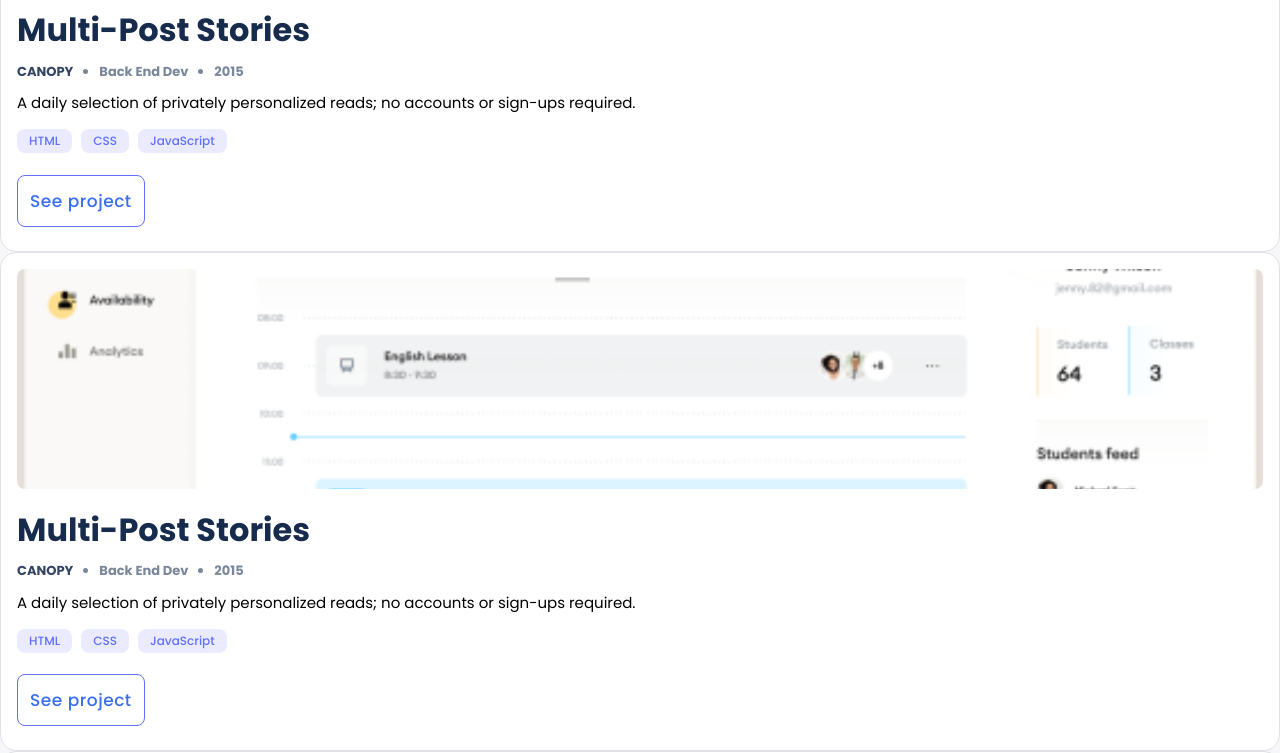
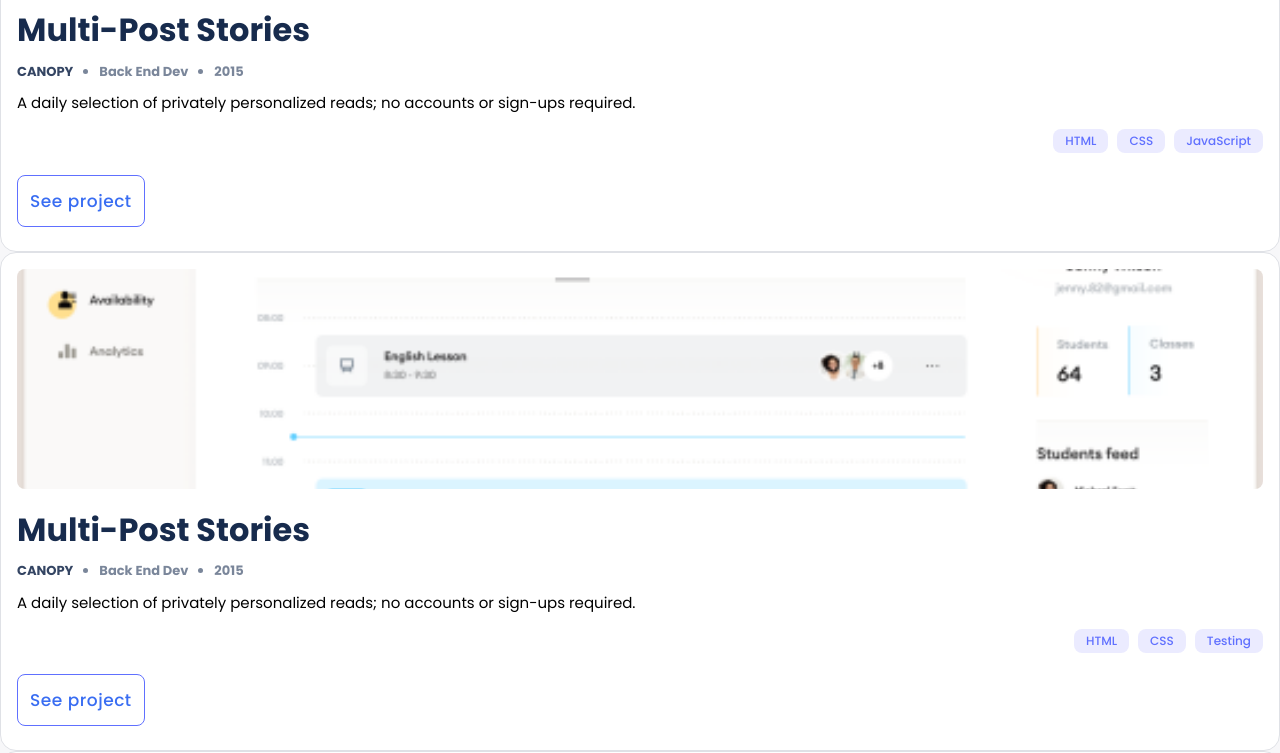
Before and after one commit to AsciencioAlex/Personal-Portfolio, a website: page index.html in a window 1280 px wide. Shown: the part 1720-2473 px from the top of the page. Drawn offline with Linux system fonts and the light colour scheme.

Commit message:
changes made on css

```diff
--- a/index.html
+++ b/index.html
@@ -30,7 +30,7 @@
 
 			</path>
 		</svg>
-		<h2>Testing branch</h2>
+
 				<nav class="navigation_head">
 					<ul class="navigation_list flex-row align-center">
 						<li class="navigation_list--item">
@@ -157,7 +157,7 @@
 							<ul class="subjects flex-row align-center">
 								<li class="subject">HTML</li>
 								<li class="subject">CSS</li>
-								<li class="subject">JavaScript</li>
+								<li class="subject">Testing</li>
 							</ul>
 							<div class="click">
 								<a href="#" class="button__primary">See project</a>
--- a/main.css
+++ b/main.css
@@ -273,6 +273,8 @@ hr {
   list-style-type: none;
   flex-wrap: wrap;
   margin: 1em 0 0 0;
+  display:flex;
+  justify-content:flex-end;
 }
 
 .subject {
```
